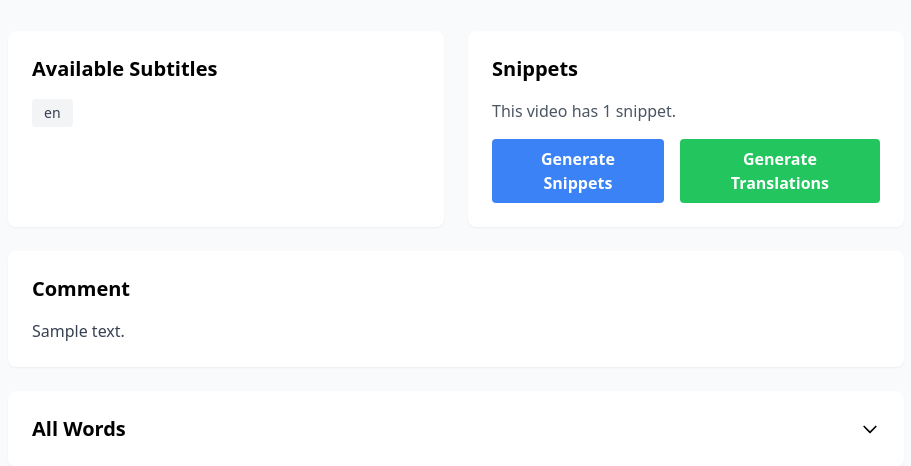
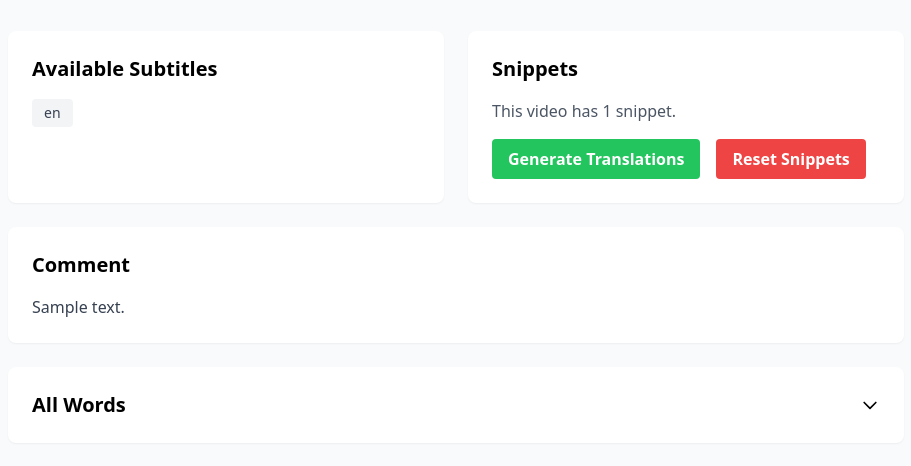
Before and after one commit to koljapluemer/snipvocab, a Django app: template backend/backend/cms/templates/video_details.html in a window 1280 px wide. Shown: the part 709-1175 px from the top of the page, without its empty margins (184-1095 px from the left). Run offline with Django 5.2, Linux system fonts and the light colour scheme; tables that the repository leaves empty hold one stand-in row (values such as "Sample post"); the template is opened without the code that fills it: values that come from a table or form of the project are taken from there, most other values are stand-ins (such as "Sample title", 1, 10 or a date in 2020); data that the repository does not hold is empty; some libraries are stand-ins or nearby versions.

Commit message:
improve video status representation logic and ui

```diff
--- /dev/null
+++ b/backend/backend/cms/templates/includes/video_status.html
@@ -0,0 +1,17 @@
+{% if video.status == 'needs_review' %}
+    <span class="px-3 py-1 text-sm rounded bg-blue-100 text-blue-800">Needs Review</span>
+{% elif video.status == 'shortlisted' %}
+    <span class="px-3 py-1 text-sm rounded bg-green-100 text-green-800">Shortlisted</span>
+{% elif video.status == 'longlisted' %}
+    <span class="px-3 py-1 text-sm rounded bg-yellow-100 text-yellow-800">Longlisted</span>
+{% elif video.status == 'not_relevant' %}
+    <span class="px-3 py-1 text-sm rounded bg-red-100 text-red-800">Not Relevant</span>
+{% elif video.status == 'snippets_generated' %}
+    <span class="px-3 py-1 text-sm rounded bg-indigo-100 text-indigo-800">Snippets Generated</span>
+{% elif video.status == 'snippets_and_translations_generated' %}
+    <span class="px-3 py-1 text-sm rounded bg-purple-100 text-purple-800">Snippets and Translations Generated</span>
+{% elif video.status == 'live' %}
+    <span class="px-3 py-1 text-sm rounded bg-emerald-100 text-emerald-800">Live</span>
+{% elif video.status == 'blacklisted' %}
+    <span class="px-3 py-1 text-sm rounded bg-gray-100 text-gray-800">Blacklisted</span>
+{% endif %}
--- a/backend/backend/cms/templates/video_details.html
+++ b/backend/backend/cms/templates/video_details.html
@@ -15,15 +15,7 @@
         <div class="flex justify-between items-center mb-6">
             <h1 class="text-3xl font-bold">Video: {{ video.youtube_id }}</h1>
             <div>
-                {% if video.status == 'needs_review' %}
-                    <span class="px-3 py-1 text-sm rounded bg-blue-100 text-blue-800">Needs Review</span>
-                {% elif video.status == 'shortlisted' %}
-                    <span class="px-3 py-1 text-sm rounded bg-green-100 text-green-800">Shortlisted</span>
-                {% elif video.status == 'longlisted' %}
-                    <span class="px-3 py-1 text-sm rounded bg-yellow-100 text-yellow-800">Longlisted</span>
-                {% elif video.status == 'not_relevant' %}
-                    <span class="px-3 py-1 text-sm rounded bg-red-100 text-red-800">Not Relevant</span>
-                {% endif %}
+                {% include "includes/video_status.html" %}
             </div>
         </div>
 
@@ -64,19 +56,42 @@
                 <p class="text-gray-600 mb-4">
                     This video has {{ snippet_count }} snippet{{ snippet_count|pluralize }}.
                 </p>
-                <div class="flex gap-4">
+                <div class="flex flex-wrap gap-4">
+                    {% if video.status != 'snippets_generated' and video.status != 'snippets_and_translations_generated' and video.status != 'live' %}
                         <form action="{% url 'generate_snippets' video.youtube_id %}" method="post">
                             {% csrf_token %}
                             <button type="submit" class="bg-blue-500 hover:bg-blue-700 text-white font-bold py-2 px-4 rounded">
                                 Generate Snippets
                             </button>
                         </form>
+                    {% endif %}
+
+                    {% if video.status == 'snippets_generated' %}
                         <form action="{% url 'generate_translations' video.youtube_id %}" method="post">
                             {% csrf_token %}
                             <button type="submit" class="bg-green-500 hover:bg-green-700 text-white font-bold py-2 px-4 rounded">
                                 Generate Translations
                             </button>
                         </form>
+                    {% endif %}
+
+                    {% if video.status == 'snippets_and_translations_generated' %}
+                        <form action="{% url 'publish_video' video.youtube_id %}" method="post">
+                            {% csrf_token %}
+                            <button type="submit" class="bg-purple-500 hover:bg-purple-700 text-white font-bold py-2 px-4 rounded">
+                                Publish Video
+                            </button>
+                        </form>
+                    {% endif %}
+
+                    {% if video.status == 'snippets_generated' or video.status == 'snippets_and_translations_generated' or video.status == 'live' %}
+                        <form action="{% url 'reset_snippets' video.youtube_id %}" method="post">
+                            {% csrf_token %}
+                            <button type="submit" class="bg-red-500 hover:bg-red-700 text-white font-bold py-2 px-4 rounded">
+                                Reset Snippets
+                            </button>
+                        </form>
+                    {% endif %}
                 </div>
             </div>
         </div>
--- a/backend/backend/cms/urls.py
+++ b/backend/backend/cms/urls.py
@@ -10,4 +10,6 @@ urlpatterns = [
     path('videos/<str:youtube_id>/', views.video_details, name='video_details'),
     path('videos/<str:youtube_id>/generate-snippets/', views.generate_snippets, name='generate_snippets'),
     path('videos/<str:youtube_id>/generate-translations/', views.generate_translations, name='generate_translations'),
+    path('videos/<str:youtube_id>/publish/', views.publish_video, name='publish_video'),
+    path('videos/<str:youtube_id>/reset-snippets/', views.reset_snippets, name='reset_snippets'),
 ]
--- a/backend/backend/shared/models.py
+++ b/backend/backend/shared/models.py
@@ -13,7 +13,9 @@ class VideoStatus(models.TextChoices):
     SHORTLISTED = 'shortlisted', 'Shortlisted'
     LONGLISTED = 'longlisted', 'Longlisted'
     NOT_RELEVANT = 'not_relevant', 'Not Relevant'
-    ASSETS_GENERATED = 'assets_generated', 'Assets Generated'
+    SNIPPETS_GENERATED = 'snippets_generated', 'Snippets Generated'
+    SNIPPETS_AND_TRANSLATIONS_GENERATED = 'snippets_and_translations_generated', 'Snippets and Translations Generated'
+    LIVE = 'live', 'Live'
     BLACKLISTED = 'blacklisted', 'Blacklisted'
 
 class Video(models.Model):
@@ -21,7 +23,7 @@ class Video(models.Model):
     available_subtitle_languages = models.JSONField(default=list)
     youtube_id = models.CharField(max_length=20, unique=True)
 
-    status = models.CharField(max_length=20, choices=VideoStatus.choices, default=VideoStatus.NEEDS_REVIEW)
+    status = models.CharField(max_length=100, choices=VideoStatus.choices, default=VideoStatus.NEEDS_REVIEW)
     comment = models.TextField(blank=True)
 
     def __str__(self):
```
Also changed, not shown: backend/backend/cms/templates/list_all_videos.html (+1 -9 lines), backend/backend/cms/templates/video_list.html (added, +36 -0 lines), backend/backend/cms/views.py (+58 -0 lines), backend/backend/shared/migrations/0007_alter_video_status.py (added). Lines whose indentation alone changed are shown as unchanged.
